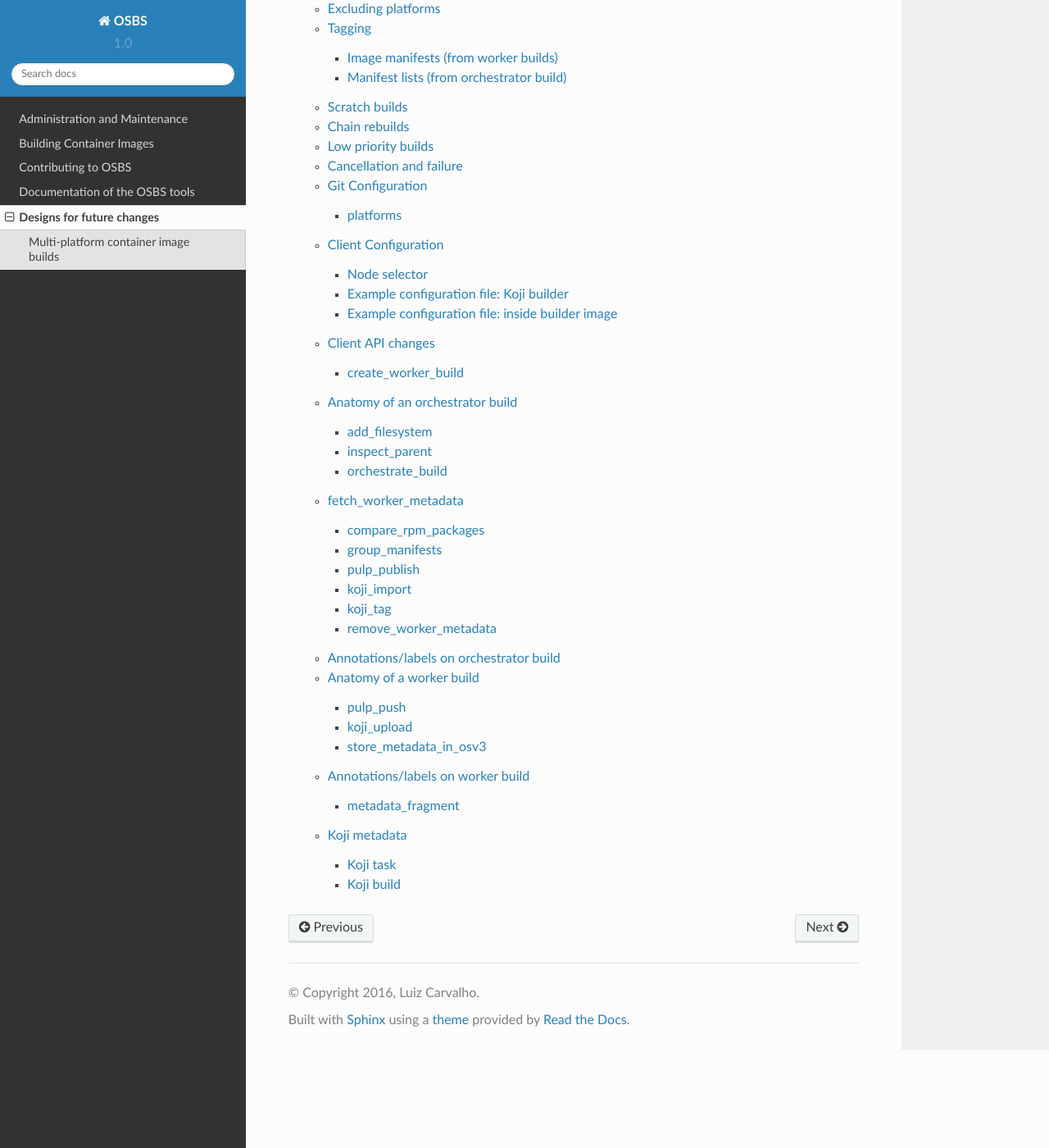
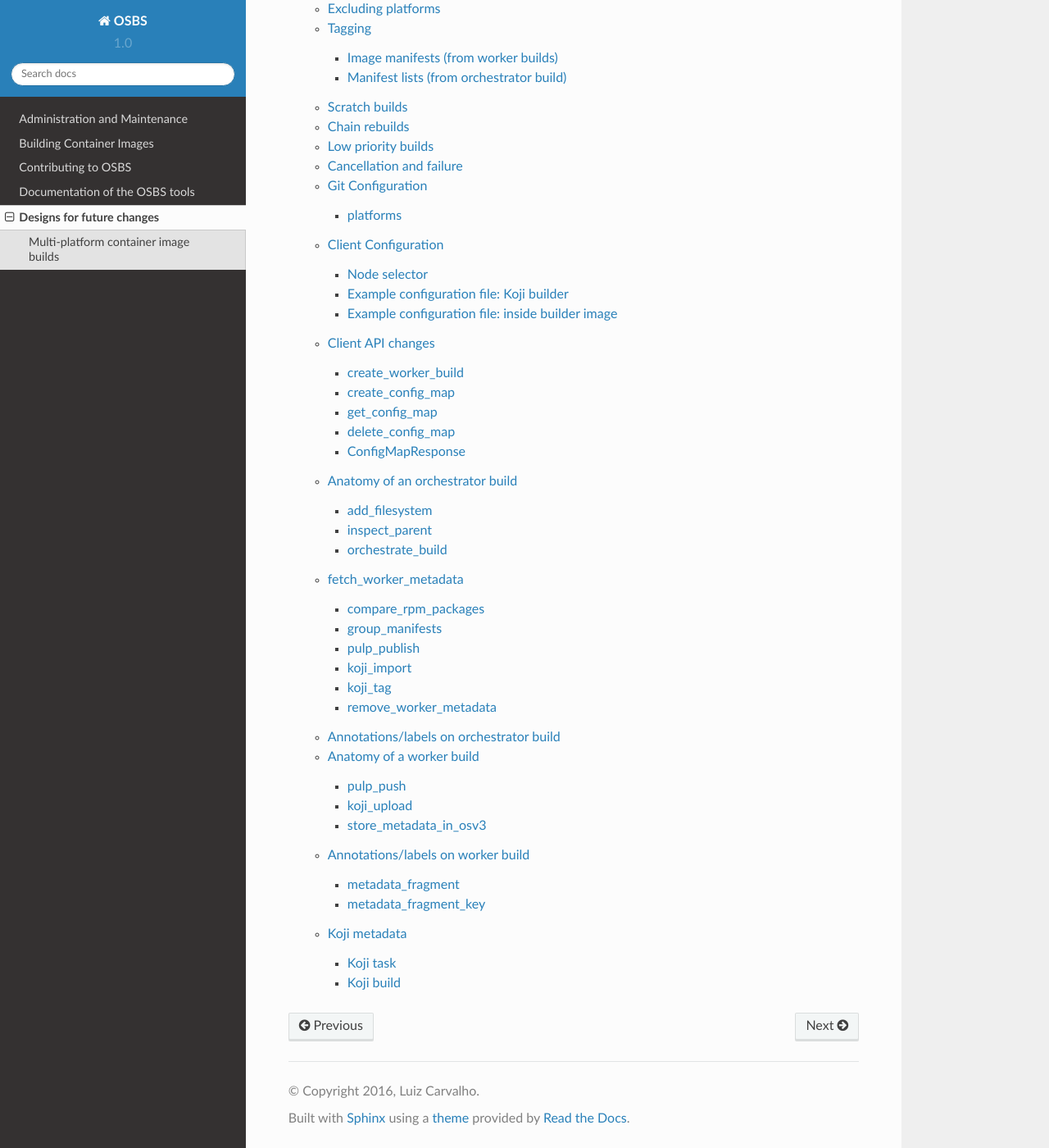
Before and after one commit to containerbuildsystem/osbs-docs, a Sphinx documentation site: the page built from docs/design.rst, in a window 1280 px wide and 1400 px high, scrolled down 341 px. Shown: the whole window at 82% size. Built offline with Sphinx 7.4.7 and the Read the Docs theme 2.0.0, drawn with Linux system fonts in a browser that asks for light colours; some of the changed lines change nothing that is shown.

```diff
--- a/docs/multiarch.rst
+++ b/docs/multiarch.rst
@@ -151,16 +151,20 @@
 orchestrator build. After creating the Koji Build, the orchestrator
 build must then free any resources used in passing the data.
 
-This data will be stored in an OpenShift object (perhaps a Secret or
-ConfigMap) in the worker cluster, and its name will be stored in the
+This data will be stored in OpenShift ConfigMap object in the worker
+cluster using `create_config_map`_, and its name will be stored in the
 OpenShift Build annotations for the worker build. To do this the
 worker cluster's "builder" service account will need to be granted
-permission to create objects of the appropriate type.
+permission to create ConfigMap objects.
 
-The orchestrator build would then be responsible for removing the
-OpenShift object from the worker cluster. To do this, the worker
-cluster's "orchestrator" service account will need to be granted
-permission to get and delete objects of the appropriate type.
+The orchestrator build will collect the metadata fragment using
+`get_config_map`_ when assembling the fragments together with the
+platform-neutral metadata in `koji_import`_.
+
+The orchestrator build is then responsible for removing the OpenShift
+ConfigMap from the worker cluster using `delete_config_map`_. To do
+this, the worker cluster's "orchestrator" service account will need to
+be granted permission to get and delete ConfigMap objects.
 
 Submitting builds
 -----------------
@@ -496,6 +500,56 @@
 This will be supplied as a "from_task_id" argument to the
 add_filesystem plugin in the worker build.
 
+create_config_map
+~~~~~~~~~~~~~~~~~
+
+This new API method will be used by a worker build to create a
+ConfigMap object in which the metadata fragment for the image build
+will be stored. It takes two parameters:
+
+name
+  This string is the name of the ConfigMap object to create
+
+data
+  This is a dict whose keys and values should be stored in the
+  ConfigMap. For `Metadata Fragment Storage`_ it is expected that the
+  value will be a JSON string.
+
+get_config_map
+~~~~~~~~~~~~~~
+
+This new API method will be used by `fetch_worker_metadata`_. It takes
+a single parameter.
+
+name
+  This string is the name of the ConfigMap object to retrieve
+
+It should return a ConfigMapResponse object (this is a new object
+similar to e.g. PodResponse) which allows access to keys and values
+within the ConfigMap.
+
+delete_config_map
+~~~~~~~~~~~~~~~~~
+
+This new API method will be used by the orchestrator build to remove
+ConfigMap objects created by the worker builds. It takes a single
+parameter.
+
+name
+  This string is the name of the ConfigMap object to delete
+
+ConfigMapResponse
+~~~~~~~~~~~~~~~~~
+
+This object is similar to e.g. PodResponse, but encapsulates the
+response to a a request to get a ConfigMap. It should provide access
+to keys and values using a method such as:
+
+get_items
+  This method takes no parameters and returns a dict whose keys are
+  the keys within the ConfigMap, and whose values are the
+  corresponding values for those ConfigMap keys.
+
 Anatomy of an orchestrator build
 --------------------------------
 
@@ -655,8 +709,13 @@
 ---------------------
 
 The new post-build plugin fetches metadata fragments from each worker
-build (see `Metadata Fragment Storage`_) and makes it available to the
-`compare_rpm_packages`_ and `koji_import`_ plugins.
+build using `get_config_map`_ (see `Metadata Fragment Storage`_) and
+makes it available to the `compare_rpm_packages`_ and `koji_import`_
+plugins.
+
+It makes the metadata available by returning it from its run method in
+the form of a dict, with each key being a platform name and each value
+being the metadata fragment as a dict object.
 
 compare_rpm_packages
 ~~~~~~~~~~~~~~~~~~~~
@@ -963,23 +1022,120 @@
 does not create a Koji build.
 
 Additionally, it creates the platform-specific parts of the Koji build
-metadata (see `Koji build`_) and places them in temporary storage (see
-`Metadata Fragment Storage`_).
+metadata (see `Koji build`_) and places them in temporary storage
+using `create_config_map`_ (see `Metadata Fragment
+Storage`_). Finally, it sets an annotation on its OpenShift Build
+object indicating the name of the ConfigMap object.
+
+The name it should choose for the ConfigMap object is its own
+OpenShift Build name with the string "-md" concatenated onto it.
 
 The metadata fragment will take the form of a JSON file::
 
   {
+    "metadata_version": 0,
     "buildroots": [
       {
-        ... single entry ...
+        "id": 1,
+        "host": {
+          "os": "Fedora 25",
+          "arch": "x86_64"
+        },
+        "content_generator": {
+          "name": "atomic-reactor",
+          "version": "..."
+        },
+        "container": {
+          "type": "docker",
+          "arch": "x86_64"
+        },
+        "tools": [ ... ],
+        "components": [
+          {
+            "name": "glibc",
+            "version": "...",
+            "release": "...",
+            "epoch": "...",
+            "arch": "...",
+            "sigmd5": "...",
+            "signature": "..."
+          },
+          {
+            "name": "python",
+            ...
+          },,
+          {
+            "name": "atomic-reactor",
+            ...
+          },
+          ...
+        ]
       }
     ],
     "output": [
       {
-        ... single entry ...
+        "buildroot_id": 1,
+        "type": "docker-image",
+        "arch": "x86_64",
+        "filename": "docker-...-x86_64.tar.xz",
+        "filesize": ...,
+        "checksum_type": "md5",
+        "checksum": ...,
+        "extra": {
+          "docker": {
+            "id": "... (the image ID) ...",
+            "parent_id": "... (the parent image's ID) ...",
+            "repositories": [
+              "some-registry/some-repository:tag",
+              "some-registry/some-repository@sha256:(digest)"
+            ]
+          }
+        },
+        "components": [
+          {
+            "name": "glibc",
+            "version": "...",
+            "release": "...",
+            "epoch": "...",
+            "arch": "...",
+            "sigmd5": "...",
+            "signature": "..."
+          },
+          ...
+        ]
       }
     ]
   }
+
+metadata_version
+  this is an integer corresponding to the metadata version this is a
+  fragment of, i.e. 0
+
+buildroots
+  This is a list with a single item, a map. Of interest in that map:
+
+  id
+    This can be any value as long as it matches that used in the
+    output map (see below). When koji_import combines metadata
+    fragments together it will change the buildroot_id values in each
+    fragment so that they outputs and buildroots match but have
+    different values.
+
+  components
+    This is a list of RPMs available within the worker build's own
+    container, and is assembled by querying the RPM database
+
+output
+  This is a list with a single item, a map. Of interest in that map:
+
+  buildroot_id
+    This must match the id used for the buildroots entry
+
+  components
+    This is a list of RPMs available within the built image, and is
+    assembled by running an RPM database query within a container from
+    that image (this is performed by the "all_rpm_packages" plugin,
+    which runs before koji_upload)
 
 store_metadata_in_osv3
 ~~~~~~~~~~~~~~~~~~~~~~
@@ -999,13 +1155,21 @@
       ...
     annotations:
       ...
-      metadata_fragment: "secret/koji-metadata-7e4aab0"
+      metadata_fragment: "configmap/build-name-7e4aab0-md"
+      metadata_fragment_key: "metadata.json"
 
 metadata_fragment
 ~~~~~~~~~~~~~~~~~
 
 This annotation has a string value which is the kind and name of the
 OpenShift object in which the metadata fragment is stored.
+
+metadata_fragment_key
+~~~~~~~~~~~~~~~~~~~~~
+
+This is the key within the OpenShift object; as we are using ConfigMap
+objects for this, it is the ConfigMap key whose value is the metadata
+fragment (as a JSON string).
 
 Koji metadata
 -------------
```
